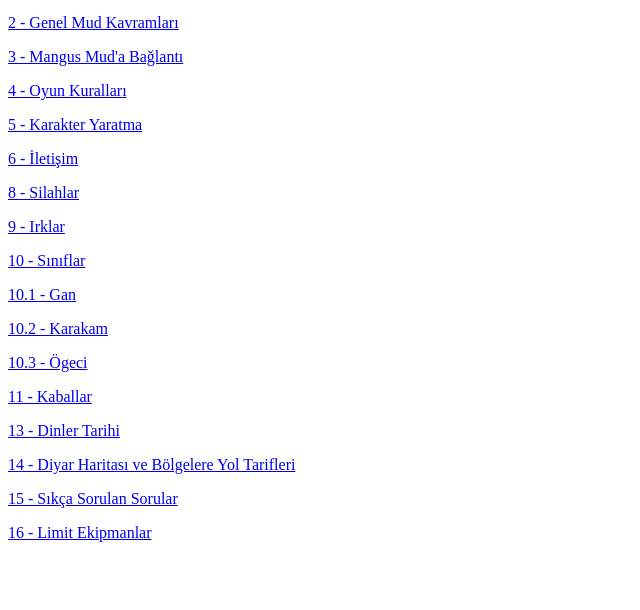
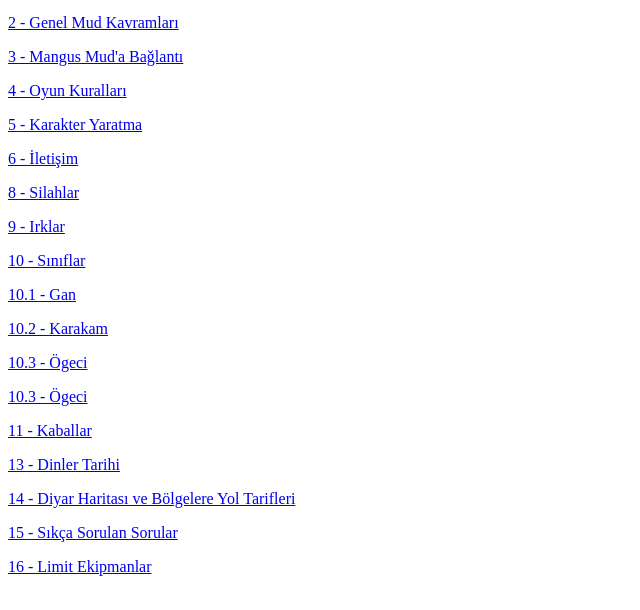
Before and after one commit to mangusmud/mangusmud.github.io, a plain HTML site: page index.html in a window 1280 px wide. Shown: the part 100-710 px from the top of the page, without its empty margins (0-640 px from the left). Drawn offline with Linux system fonts and the light colour scheme.

Commit message:
Update index.html

```diff
--- a/index.html
+++ b/index.html
@@ -16,6 +16,7 @@
   <p><a href="10_1-Gan.html">10.1 - Gan</a></p>
   <p><a href="10_2-Karakam.html">10.2 - Karakam</a></p>
   <p><a href="10_3-Ogeci.html">10.3 - Ögeci</a></p>
+  <p><a href="10_4-bicimci.html">10.3 - Ögeci</a></p>
 
 <p><a href="11-kaballar.html">11 - Kaballar</a></p>
 <p><a href="13-Dinler-Tarihi.html">13 - Dinler Tarihi</a></p>
```
